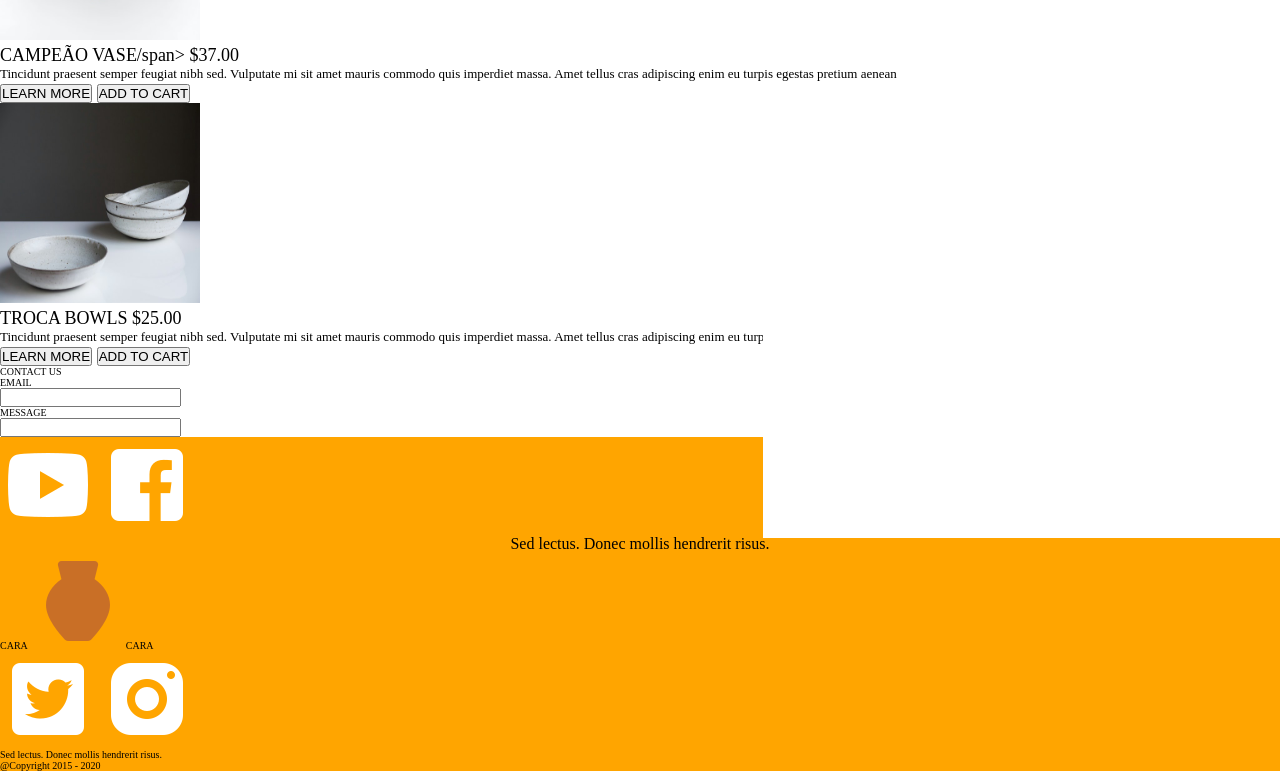
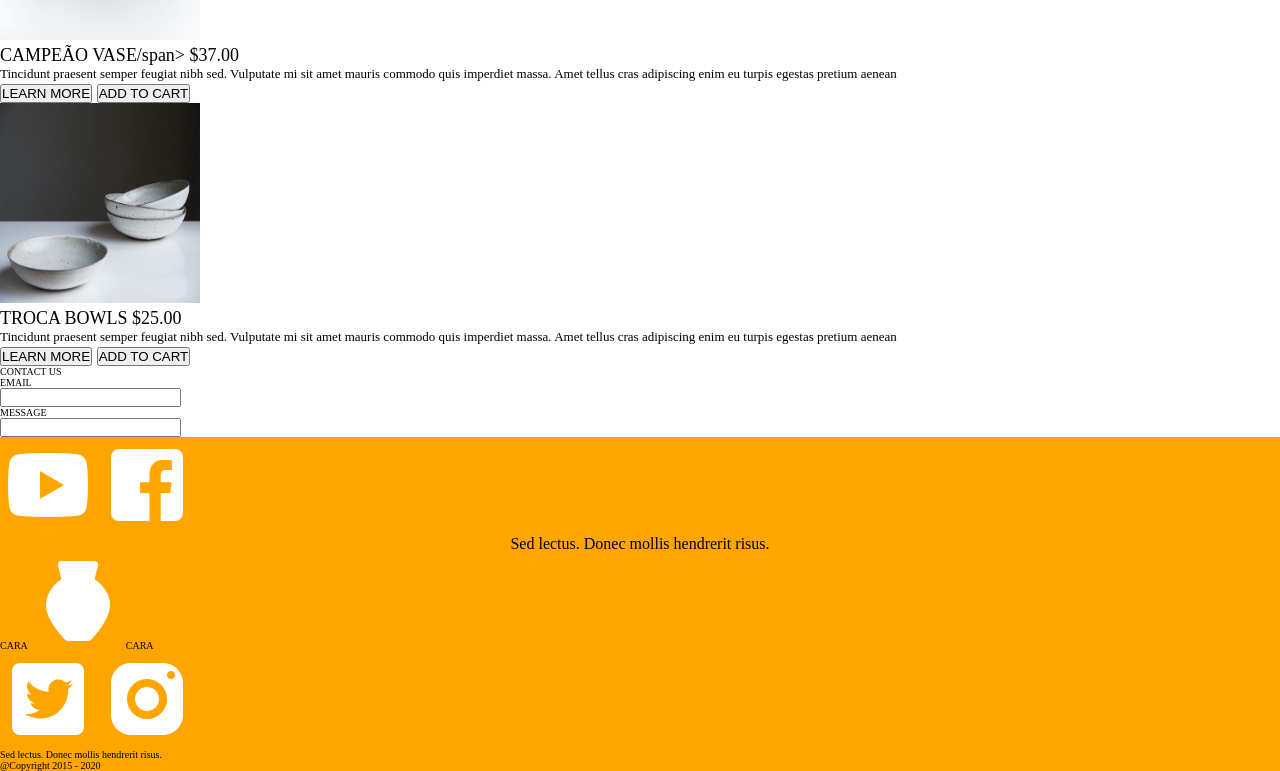
Before and after one commit to natalievmedrano/ecommerce-website, a plain HTML site: page index.html in a window 1280 px wide. Shown: the part 3273-4044 px from the top of the page. Drawn offline with Linux system fonts and the light colour scheme.

Commit message:
added pictures to footer need to center logo + fix pictures in correct order still

```diff
--- a/index.html
+++ b/index.html
@@ -311,7 +311,7 @@
             </div>
         </section>
 
-        <span class="bottomlogo">CARA <img src="./assets/icons8-pottery-96.png" alt="white pottery icon">CARA</span>
+        <span class="bottomlogo">CARA <img src="./assets/icons8-pottery-96 (1).png" alt="white pottery icon">CARA</span>
 
         <section class="right-side">
             <div class="right">
```
